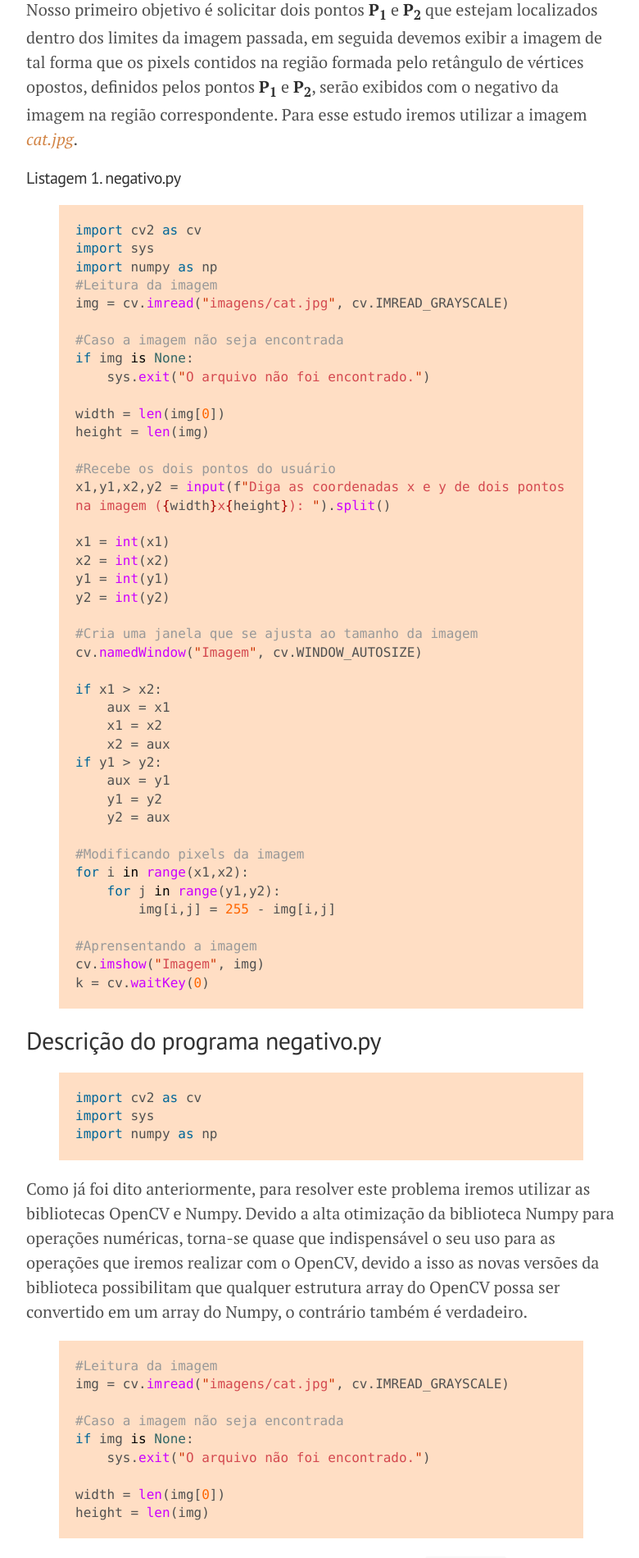
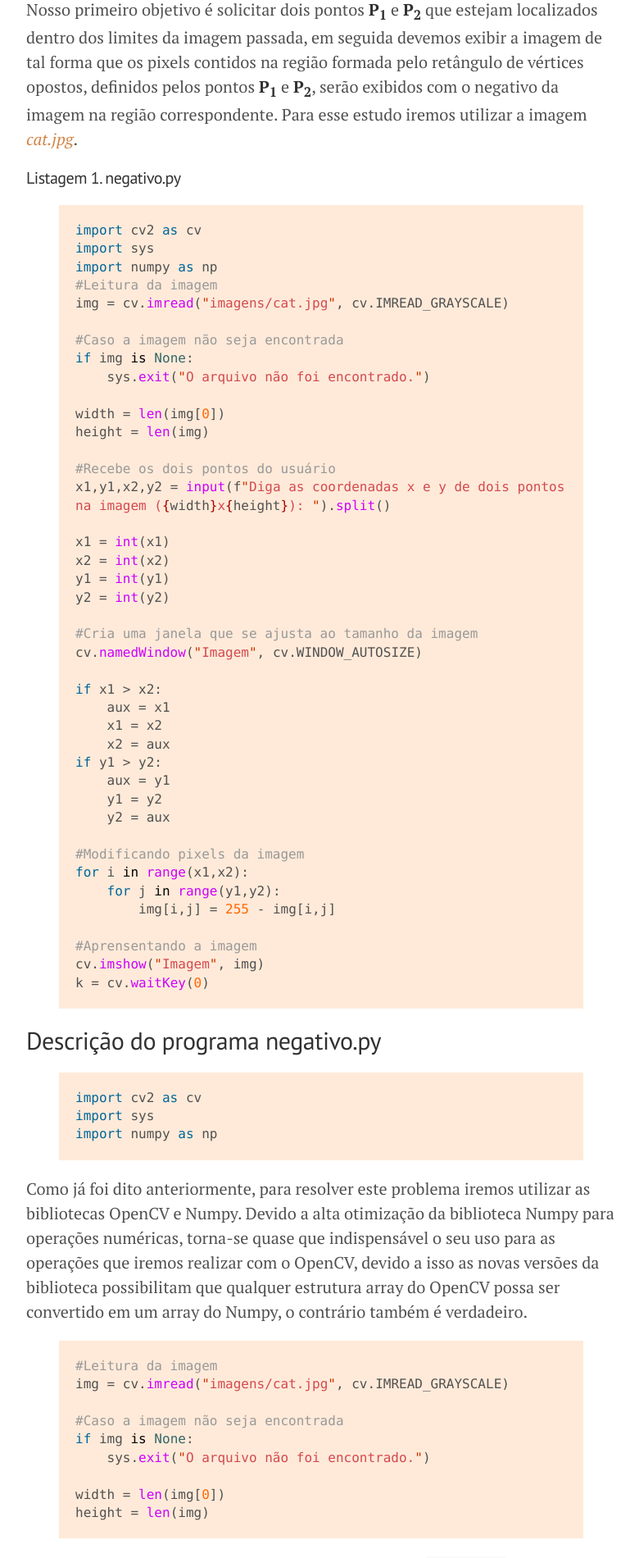
Before and after one commit to lucasamds/lucasamds.github.io, a Jekyll site: the page built from index.html, in a window 1280 px wide. Shown: the part 563-2463 px from the top of the page at 82% size, without its empty margins (248-1028 px from the left). Built offline with Jekyll 4.4.1, drawn with Linux system fonts in a browser that asks for light colours; the list of posts is cut into pages by our own code.

Commit message:
Update poole.css

```diff
--- a/public/css/poole.css
+++ b/public/css/poole.css
@@ -170,7 +170,7 @@ pre {
   white-space: pre-wrap;
   word-break: break-all;
   word-wrap: break-word;
-  background-color: #ffdec4;
+  background-color: #ffead9;
 }
 pre code {
   padding: 0;
```
